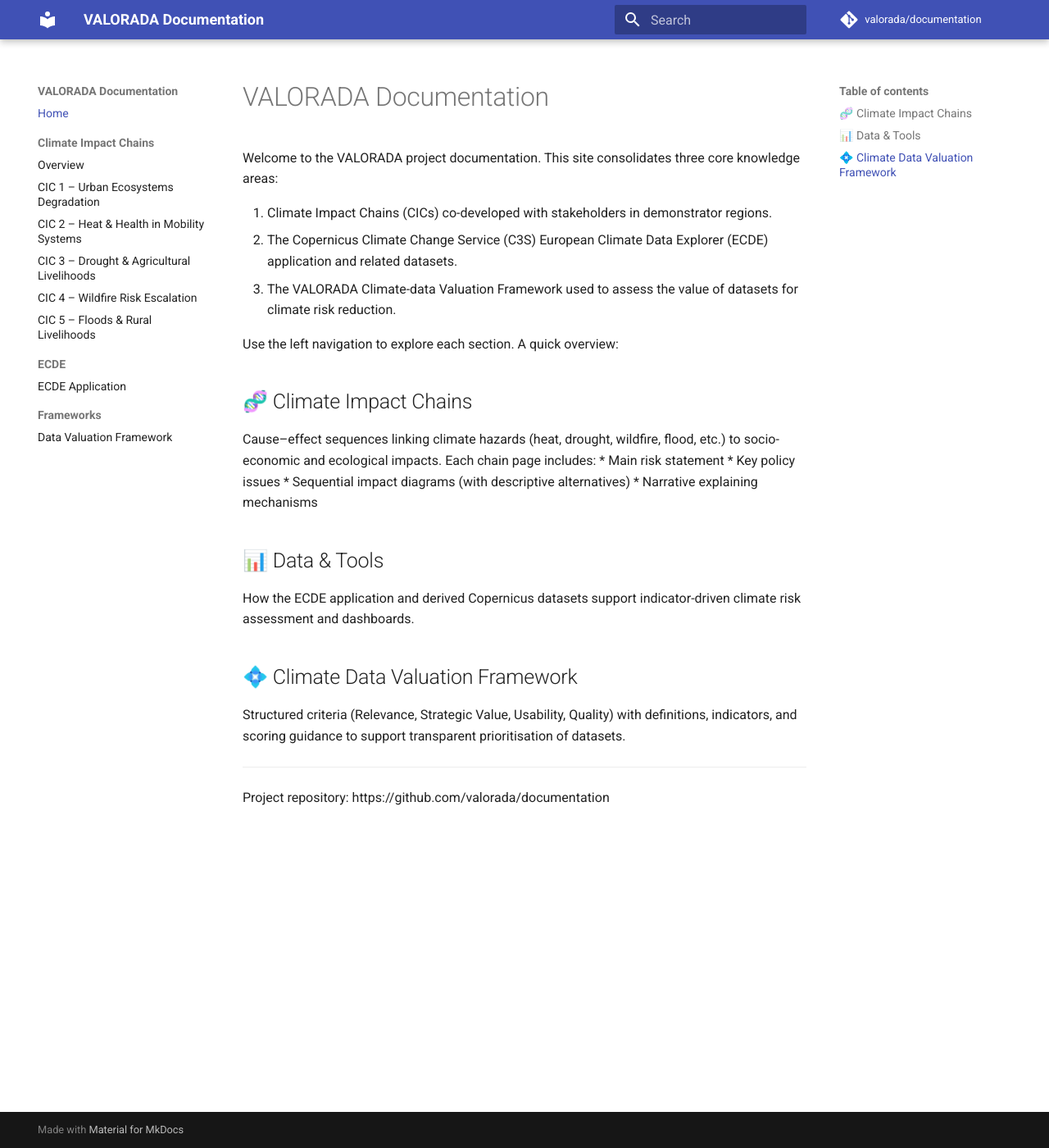
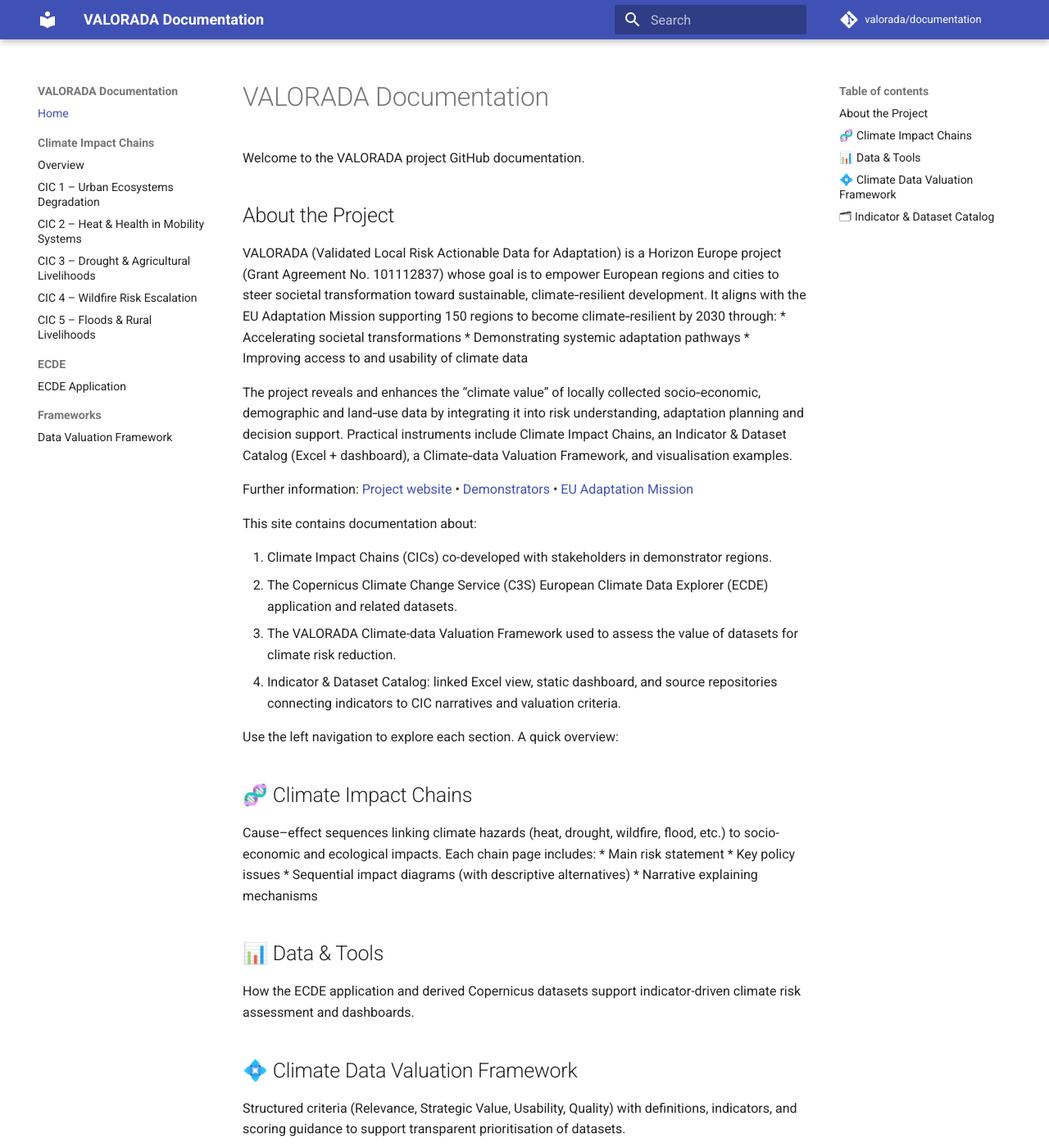
Before and after one commit to Criscrisrevex/documentation, an MkDocs documentation site: the page built from docs/index.md, in a window 1280 px wide and 1400 px high. Shown: the whole window at 82% size. Built offline with MkDocs 1.6.1 and Material for MkDocs 9.7.7, drawn with Linux system fonts in a browser that asks for light colours; comment, search, counter and statistics services are not loaded; some of the changed text lies outside the part shown.

Commit message:
update index page

```diff
--- a/docs/index.md
+++ b/docs/index.md
@@ -4,11 +4,24 @@ title: VALORADA Documentation
 
 # VALORADA Documentation
 
-Welcome to the VALORADA project documentation. This site consolidates three core knowledge areas:
+Welcome to the VALORADA project GitHub documentation.
+
+## About the Project
+VALORADA (Validated Local Risk Actionable Data for Adaptation) is a Horizon Europe project (Grant Agreement No. 101112837) whose goal is to empower European regions and cities to steer societal transformation toward sustainable, climate‑resilient development. It aligns with the EU Adaptation Mission supporting 150 regions to become climate‑resilient by 2030 through:
+* Accelerating societal transformations
+* Demonstrating systemic adaptation pathways
+* Improving access to and usability of climate data
+
+The project reveals and enhances the “climate value” of locally collected socio‑economic, demographic and land‑use data by integrating it into risk understanding, adaptation planning and decision support. Practical instruments include Climate Impact Chains, an Indicator & Dataset Catalog (Excel + dashboard), a Climate‑data Valuation Framework, and visualisation examples.
+
+Further information: [Project website](https://valorada-project.eu/about-valorada/) • [Demonstrators](https://valorada-project.eu/demonstrators/) • [EU Adaptation Mission](https://research-and-innovation.ec.europa.eu/funding/funding-opportunities/funding-programmes-and-open-calls/horizon-europe/eu-missions-horizon-europe/adaptation-climate-change_en)
+
+This site contains documentation about:
 
 1. Climate Impact Chains (CICs) co-developed with stakeholders in demonstrator regions.
 2. The Copernicus Climate Change Service (C3S) European Climate Data Explorer (ECDE) application and related datasets.
 3. The VALORADA Climate-data Valuation Framework used to assess the value of datasets for climate risk reduction.
+4. Indicator & Dataset Catalog: linked Excel view, static dashboard, and source repositories connecting indicators to CIC narratives and valuation criteria.
 
 Use the left navigation to explore each section. A quick overview:
 
@@ -25,5 +38,14 @@ How the ECDE application and derived Copernicus datasets support indicator-drive
 ## 💠 Climate Data Valuation Framework
 Structured criteria (Relevance, Strategic Value, Usability, Quality) with definitions, indicators, and scoring guidance to support transparent prioritisation of datasets.
 
+## 🗂 Indicator & Dataset Catalog
+VALORADA provides a catalogue of climate adaptation–relevant indicators and datasets, linking to Climate Impact Chains, valuation criteria, and dashboard visualisations. The content is rendered in different views:
+
+* A user‑friendly Excel table created by linking all data together. Download directly: [catalog.xlsx](https://github.com/valorada/catalog/raw/refs/heads/main/catalog.xlsx)
+* A static dashboard deployment: [Static dashboard](https://valorada.github.io/dashboard)
+* Repository sources for further exploration: [catalog repository](https://github.com/valorada/catalog) and [dashboard repository](https://github.com/valorada/dashboard)
+
+These resources connect underlying indicators to the CIC narratives and the valuation framework criteria.
+
 ---
-Project repository: https://github.com/valorada/documentation
+Project repository: [documentation repository](https://github.com/valorada/documentation)
```
